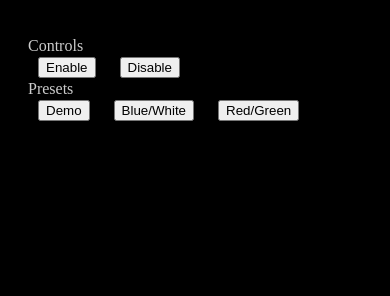
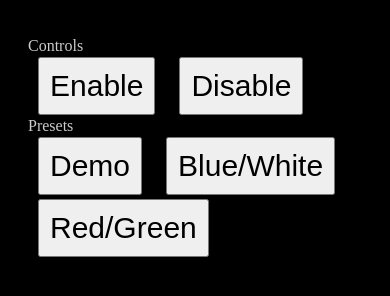
Before and after one commit to stephenlindauer/ws281x-controller, a plain HTML site: page web/views/preview.html in a window 390 px wide. Shown: the part 48-344 px from the top of the page. Drawn offline with Linux system fonts and the light colour scheme.

Commit message:
increase control button size for easier tapping on mobile

```diff
--- a/web/views/preview.html
+++ b/web/views/preview.html
@@ -30,6 +30,11 @@
         font-size: 9px;
         overflow-y: hidden;
         text-align: right;
+      }
+
+      button {
+        font-size: 30px;
+        padding: 10px;
       }
     </style>
     <script>
```
